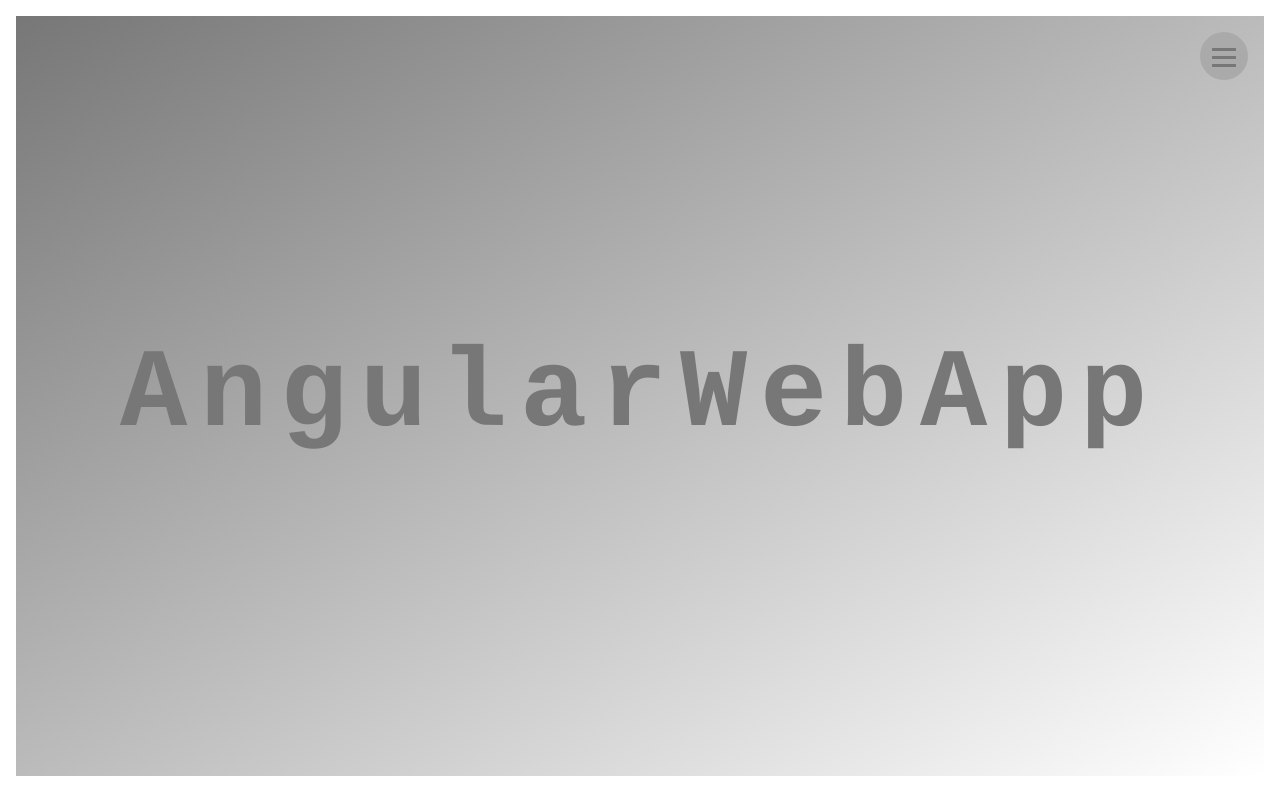
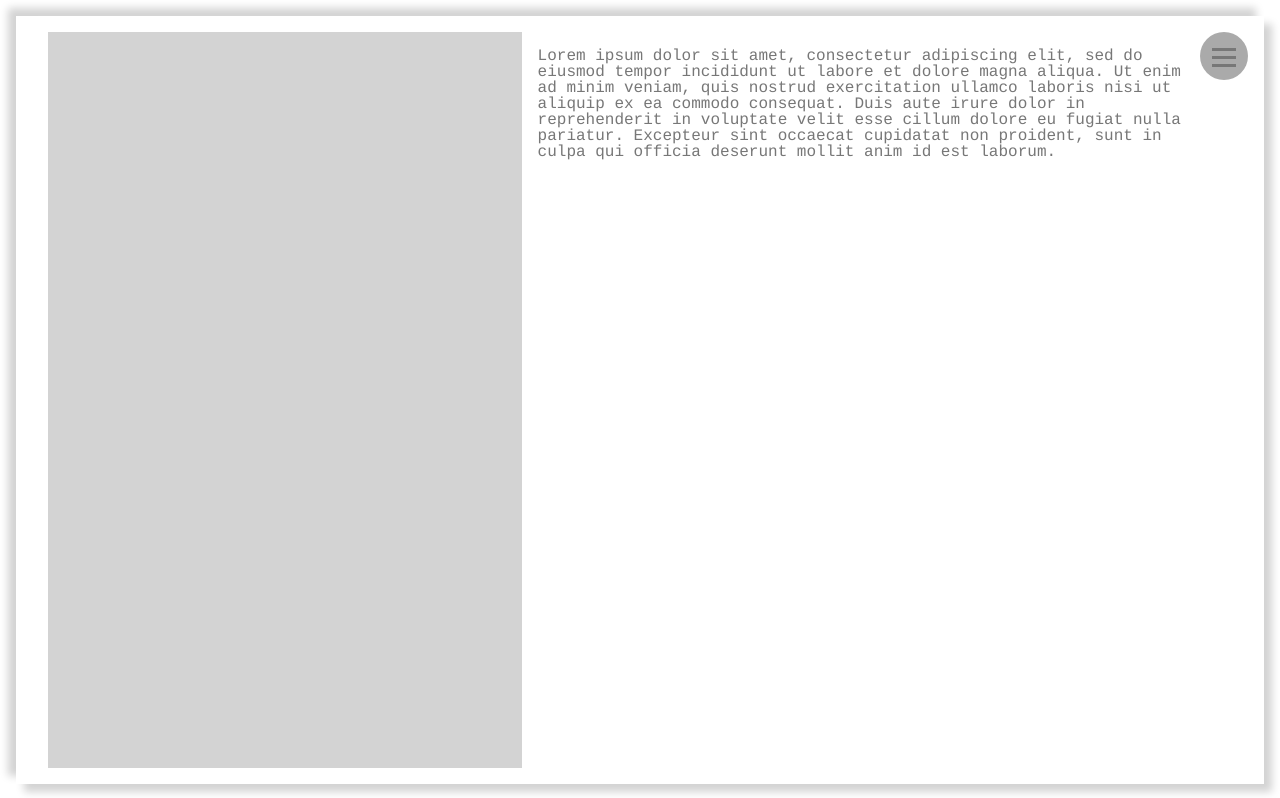
Before and after one commit to heerahemanth1/AngularWebApp, an Angular app: page /about in a window 1280 px wide. Shown: the top 798 px of the page. Built offline with nearby package versions, Linux system fonts and the light colour scheme.

Commit message:
We have added the --auth-- and --about-- components. Only boilerplate code added. Registered the components in App module.

```diff
--- /dev/null
+++ b/src/app/about/about.component.html
@@ -0,0 +1,13 @@
+
+<app-global-nav></app-global-nav>
+<div id="about-component">
+    <div id="about-stage">
+        <div id="about-image"></div>
+        <div id="about-text">
+            <p>Lorem ipsum dolor sit amet, consectetur adipiscing elit, sed do eiusmod tempor incididunt ut labore et dolore magna aliqua. Ut enim ad minim veniam, quis nostrud exercitation ullamco laboris nisi ut aliquip ex ea commodo consequat. Duis aute irure dolor in reprehenderit in voluptate velit esse cillum dolore eu fugiat nulla pariatur.
+            Excepteur sint occaecat cupidatat non proident,
+            sunt in culpa qui officia deserunt mollit anim id est laborum.
+            </p>
+        </div>
+    </div>
+</div>
--- /dev/null
+++ b/src/app/about/about.component.scss
@@ -0,0 +1,32 @@
+
+@media(orientation: portrait) {
+
+}
+
+#about-component {
+    width: 100%;
+    height: calc(100vh - 2rem);
+    padding: 1rem 2rem;
+    box-shadow: .5rem .5rem .5rem lightgray, -.5rem -.5rem .5rem lightgray;
+}
+
+#about-stage {
+    width: 100%;
+    height: 100%;
+}
+
+#about-image {
+    display: inline-block;
+    width: 40%;
+    height: 100%;
+    background-color: lightgray;
+}
+
+#about-text {
+    display: inline-block;
+    width: 59%;
+    height: 100%;
+    overflow-y: hidden;
+    color: #777;
+    padding: 1rem 1rem;
+}
--- a/src/app/app-routing.module.ts
+++ b/src/app/app-routing.module.ts
@@ -2,10 +2,12 @@ import { NgModule } from '@angular/core';
 import { RouterModule, Routes } from '@angular/router';
 import { HomeComponent } from './home/home.component';
 import { ArticleComponent } from './article/article.component';
+import { AboutComponent } from './about/about.component';
 
 const routes: Routes = [
     { path: 'home', component: HomeComponent },
     { path: 'article/:id', component: ArticleComponent },
+    { path: 'about', component: AboutComponent },
     { path: '', redirectTo: '/home', pathMatch: 'full' },
     { path: '**', component: HomeComponent },
 ];
--- a/src/app/app.module.ts
+++ b/src/app/app.module.ts
@@ -6,13 +6,17 @@ import { AppComponent } from './app.component';
 import { HomeComponent } from './home/home.component';
 import { ArticleComponent } from './article/article.component';
 import { GlobalNavComponent } from './global-nav/global-nav.component';
+import { AuthComponent } from './auth/auth.component';
+import { AboutComponent } from './about/about.component';
 
 @NgModule({
   declarations: [
     AppComponent,
     HomeComponent,
     ArticleComponent,
-    GlobalNavComponent
+    GlobalNavComponent,
+    AuthComponent,
+    AboutComponent
   ],
   imports: [
     BrowserModule,
--- /dev/null
+++ b/src/app/auth/auth.component.html
@@ -0,0 +1,11 @@
+<div id="auth-component">
+    <form>
+        <label for="username">Username</label>
+        <input type="text" id="username" required>
+
+        <label for="pwd">Password</label>
+        <input type="password" name="password" id="pwd" required>
+
+        <input type="submit" value="Login">
+    </form>
+</div>
--- /dev/null
+++ b/src/app/auth/auth.component.scss
@@ -0,0 +1,16 @@
+#auth-component {
+    width: 30vw;
+    min-width: 300px;
+    max-width: 500px;
+
+    left: 50%;
+    transform: translateX(-50%);
+
+    form {
+        padding: 1rem;
+
+        input {
+            display: block;
+        }
+    }
+}
--- a/src/app/global-nav/global-nav.component.html
+++ b/src/app/global-nav/global-nav.component.html
@@ -15,7 +15,7 @@
                 <li class="nav-item">01 Login</li>
                 <li class="nav-item">02 Register</li>
                 <li class="nav-item">03 Site Map</li>
-                <li class="nav-item">04 About</li>
+                <li class="nav-item"><a routerLink="/about" class="rlink">04 About</a></li>
             </ul>
         </nav>
     </div>
```
Also changed, not shown: src/app/about/about.component.ts (added, +10 -0 lines), src/app/auth/auth.component.ts (added, +10 -0 lines), src/app/home/home.component.html (+0 -20 lines), 2 other files (tests, documents, lock files or other folders).
